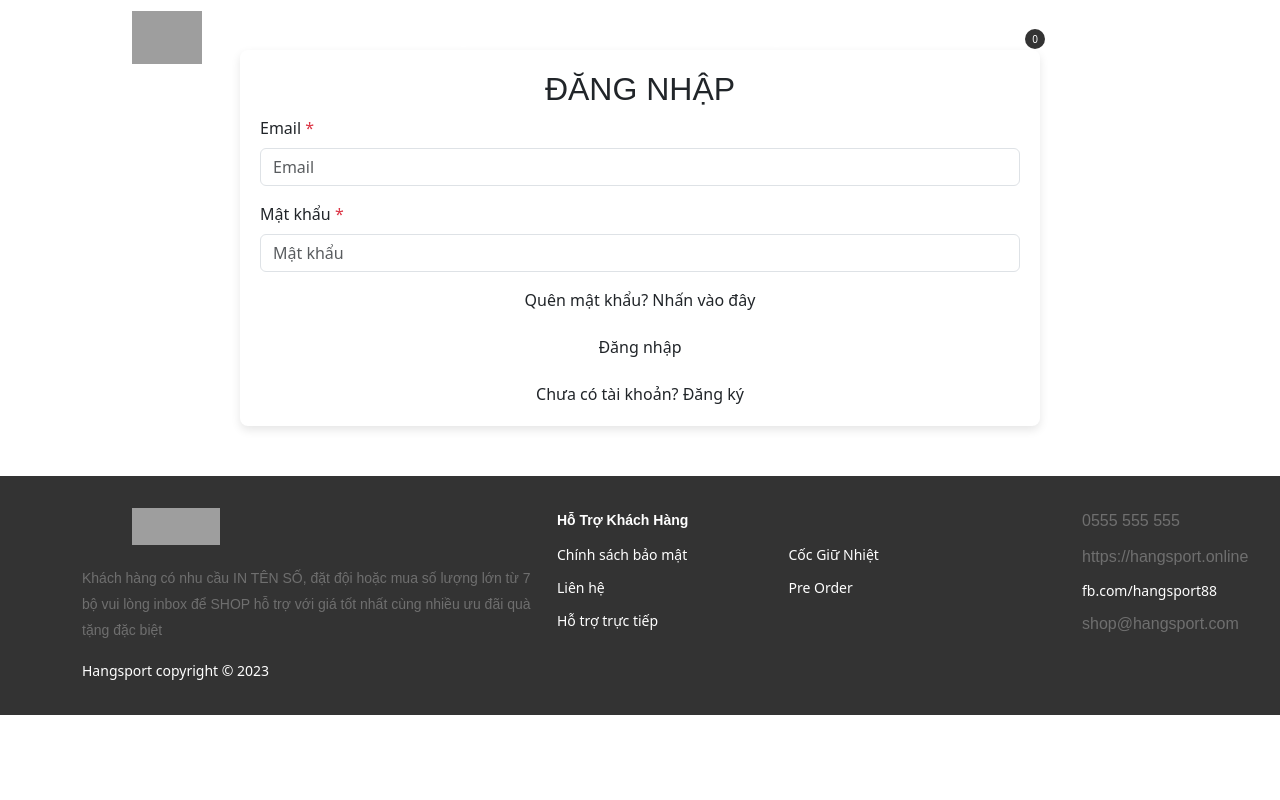
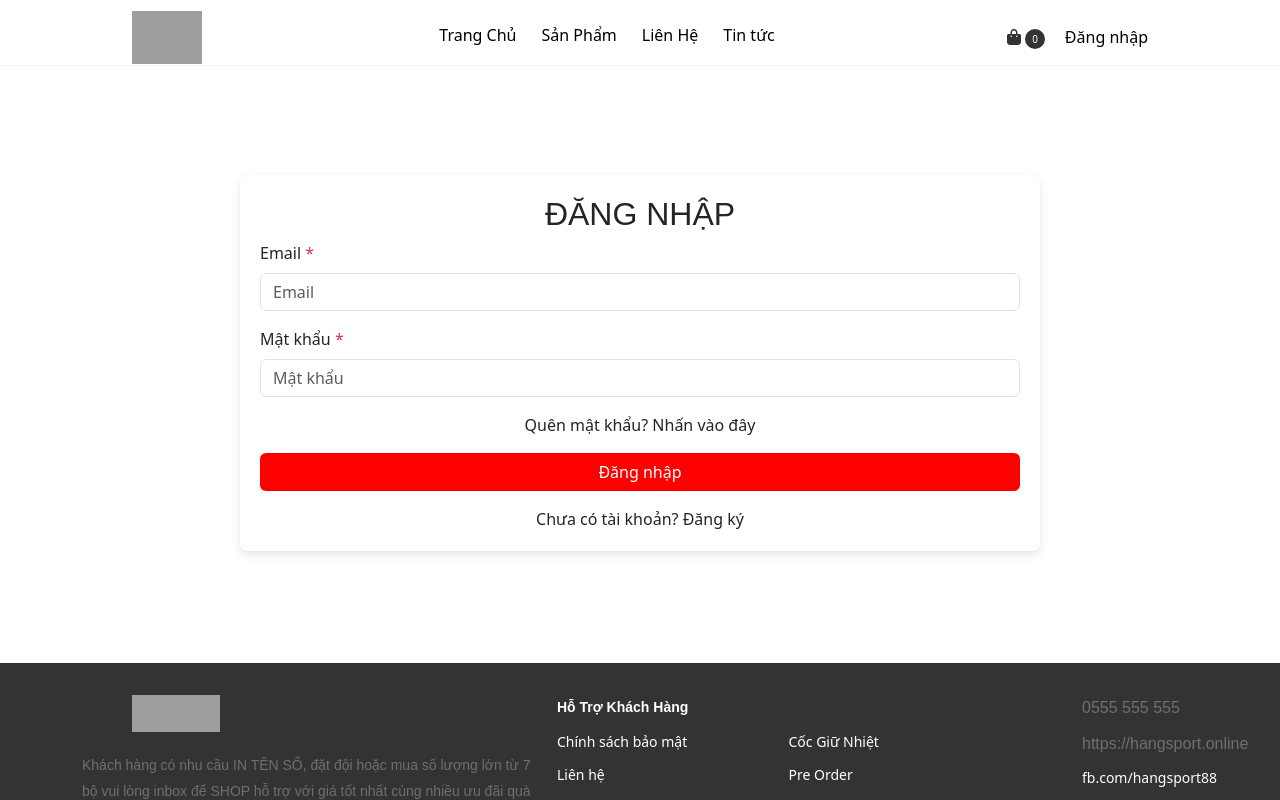
Before and after one commit to ngthanhvu/DU-AN-1-FALL2024, a Vue app: page /login in a window 1280 px wide. Built offline with nearby package versions, Linux system fonts and the light colour scheme; grey boxes are pictures that could not be loaded.

Commit message:
update lai navbar, login, register, thay icon,..

```diff
--- a/index.html
+++ b/index.html
@@ -2,7 +2,7 @@
 <html lang="">
   <head>
     <meta charset="UTF-8">
-    <link rel="icon" href="/favicon.ico">
+    <link rel="icon" href="/icon.png">
     <meta name="viewport" content="width=device-width, initial-scale=1.0">
     <title>Vite App</title>
   </head>
--- a/src/App.vue
+++ b/src/App.vue
@@ -31,11 +31,12 @@ export default {
     </div>
   </header>
 
-  <main>
+  <main class="main">
     <RouterView />
   </main>
   <!-- <Footer /> -->
   <component :is="footerComponent" />
 </template>
 
-<style scoped></style>
+<style scoped>
+</style>
--- a/src/assets/style.css
+++ b/src/assets/style.css
@@ -11,9 +11,12 @@ body {
 }
 
 header {
-    position: absolute;
+    position: fixed;
     width: 100%;
     top: 0;
+    z-index: 999;
+    background-color: #fff;
+    border-bottom: 1px solid #f1f1f1;
 }
 
 .head-container {
@@ -39,7 +42,7 @@ header {
 
 .navmenu {
     display: flex;
-    padding-top: 15px;
+    padding-top: 10px;
 }
 
 .navmenu a {
@@ -78,6 +81,9 @@ header {
     border-radius: 50%;
 }
 
+.section-1 {
+    margin-top: 55px;
+}
 .section-1 img {
     width: 100%;
 }
--- a/src/components/Login.vue
+++ b/src/components/Login.vue
@@ -1,5 +1,5 @@
 <template>
-    <div class="container">
+    <div class="container" style="height: 55vh;">
         <div class="login-form">
             <h2 class="text-center text-bold">ĐĂNG NHẬP</h2>
             <form>
@@ -23,7 +23,7 @@
         </div>
     </div>
 </template>
-<style>
+<style scoped>
 .login-form {
     max-width: 800px;
     margin: 50px auto;
@@ -31,10 +31,11 @@
     background: #fff;
     border-radius: 8px;
     box-shadow: 0 4px 10px rgba(0, 0, 0, 0.1);
+    margin-top: 175px;
 }
 
 .btn-login {
-    background: #7fad39;
+    background: #FF0000;
     color: #fff;
 }
 
@@ -44,6 +45,6 @@
 }
 
 .text-dark:hover {
-    color: #7fad39 !important;
+    color: #FF0000 !important;
 }
 </style>
--- a/src/components/Navbar.vue
+++ b/src/components/Navbar.vue
@@ -16,13 +16,13 @@
         <li><a href="/">Trang Chủ</a></li>
         <li><a href="/product">Sản Phẩm</a></li>
         <li><a href="/contact">Liên Hệ</a></li>
-        <li><a href="/about">Về Chúng tôi</a></li>
+        <li><a href="/blog">Tin tức</a></li>
         <li v-if="isAdmin" class="admin-link"><a href="/admin">Admin</a></li>
       </ul>
 
       <!-- Cart and Login Icons -->
       <ul class="navicon">
-        <li><a style="color: #333;" href="/cart"><i class="bi bi-bag"></i> <span>{{ cartCount }}</span></a></li>
+        <li><a style="color: #333;" href="/cart"><font-awesome-icon :icon="['fas', 'bag-shopping']" /> <span>{{ cartCount }}</span></a></li>
         <li><a href="/login" class="login-button">Đăng nhập</a></li>
       </ul>
     </div>
@@ -32,7 +32,8 @@
       <a href="javascript:void(0)" class="closebtn" @click="closeNav">&times;</a>
       <div class="logo-mb">
         <a href="/" class="logo-wrapper">
-          <img src="//bizweb.dktcdn.net/100/483/998/themes/904984/assets/logo.png?1722078914172" width="88" height="37" alt="logo">
+          <img src="//bizweb.dktcdn.net/100/483/998/themes/904984/assets/logo.png?1722078914172" width="88" height="37"
+            alt="logo">
         </a>
       </div>
       <div class="content_menu_mb">
@@ -41,7 +42,7 @@
             <li><a href="/">Trang Chủ</a></li>
             <li><a href="/product">Sản Phẩm</a></li>
             <li><a href="/contact">Liên Hệ</a></li>
-            <li><a href="/about">Về Chúng tôi</a></li>
+            <li><a href="/blog">Tin tức</a></li>
             <li v-if="isAdmin" class="admin-link"><a href="/admin">Admin</a></li>
           </ul>
         </div>
@@ -75,12 +76,14 @@ export default {
 .navmenu a {
   color: #000;
 }
+
 .home-page .navmenu a {
-  color: #fff;
+  color: #000;
 }
+
 .home-page .navicon i,
 .home-page .login-button {
-  color: #fff;
+  color: #000;
 }
 
 /* Sidenav style */
@@ -96,6 +99,7 @@ export default {
   transition: 0.5s;
   padding-top: 60px;
 }
+
 .sidenav .closebtn {
   position: absolute;
   top: 0;
@@ -103,17 +107,21 @@ export default {
   font-size: 36px;
   margin-left: 50px;
 }
+
 .logo-mb {
   text-align: center;
   margin-bottom: 20px;
 }
+
 .content_menu_mb .ct-mobile {
   list-style-type: none;
   padding: 0;
 }
+
 .content_menu_mb .ct-mobile li {
   padding: 8px 0;
 }
+
 .content_menu_mb .ct-mobile li a {
   color: #818181;
   text-decoration: none;
@@ -121,6 +129,7 @@ export default {
   display: block;
   transition: 0.3s;
 }
+
 .content_menu_mb .ct-mobile li a:hover {
   color: #f1f1f1;
 }
--- a/src/components/Register.vue
+++ b/src/components/Register.vue
@@ -1,5 +1,5 @@
 <template>
-    <div class="container">
+    <div class="container"  style="height: 70vh;">
         <div class="register-form">
             <h2 class="text-center text-bold">ĐĂNG KÝ</h2>
             <form>
@@ -34,7 +34,7 @@
         </div>
     </div>
 </template>
-<style>
+<style scoped>
 .register-form {
     max-width: 800px;
     margin: 50px auto;
@@ -42,10 +42,11 @@
     background: #fff;
     border-radius: 8px;
     box-shadow: 0 4px 10px rgba(0, 0, 0, 0.1);
+    margin-top: 170px;
 }
 
 .btn-register {
-    background: #7fad39;
+    background: #FF0000;
     color: #fff;
 }
 
@@ -55,6 +56,6 @@
 }
 
 .text-dark:hover {
-    color: #7fad39 !important;
+    color: #FF0000 !important;
 }
 </style>
--- a/src/main.js
+++ b/src/main.js
@@ -28,8 +28,8 @@ import {
     faPlus, faFolderOpen
 } from '@fortawesome/free-solid-svg-icons';
 import { faFacebook, faTwitter, faLinkedin, faPinterestP } from '@fortawesome/free-brands-svg-icons';
-import { faHeart, faUser, faEye, faClipboard, faStar } from '@fortawesome/free-regular-svg-icons';
-import { faCartShopping } from '@fortawesome/free-solid-svg-icons';
+import { faHeart, faUser, faEye, faClipboard, faStar, } from '@fortawesome/free-regular-svg-icons';
+import { faCartShopping, faBagShopping } from '@fortawesome/free-solid-svg-icons';
 import { fas } from '@fortawesome/free-solid-svg-icons';
 
 // Thêm các icon vào thư viện
@@ -38,7 +38,7 @@ library.add(
     faFacebook, faTwitter, faLinkedin, faPinterestP,
     faUser, faHeart, faCartShopping, faEye, faGauge,
     faFolderOpen, faClipboard, faArrowRightFromBracket,
-    faPlus, fas, faStar
+    faPlus, fas, faStar, faBagShopping
 );
 
 const app = createApp(App);
```
Also changed, not shown: eslint.config.js (+7 -1 lines), src/components/Detail_product.vue (+5 -9 lines), public/icon.png (added).
